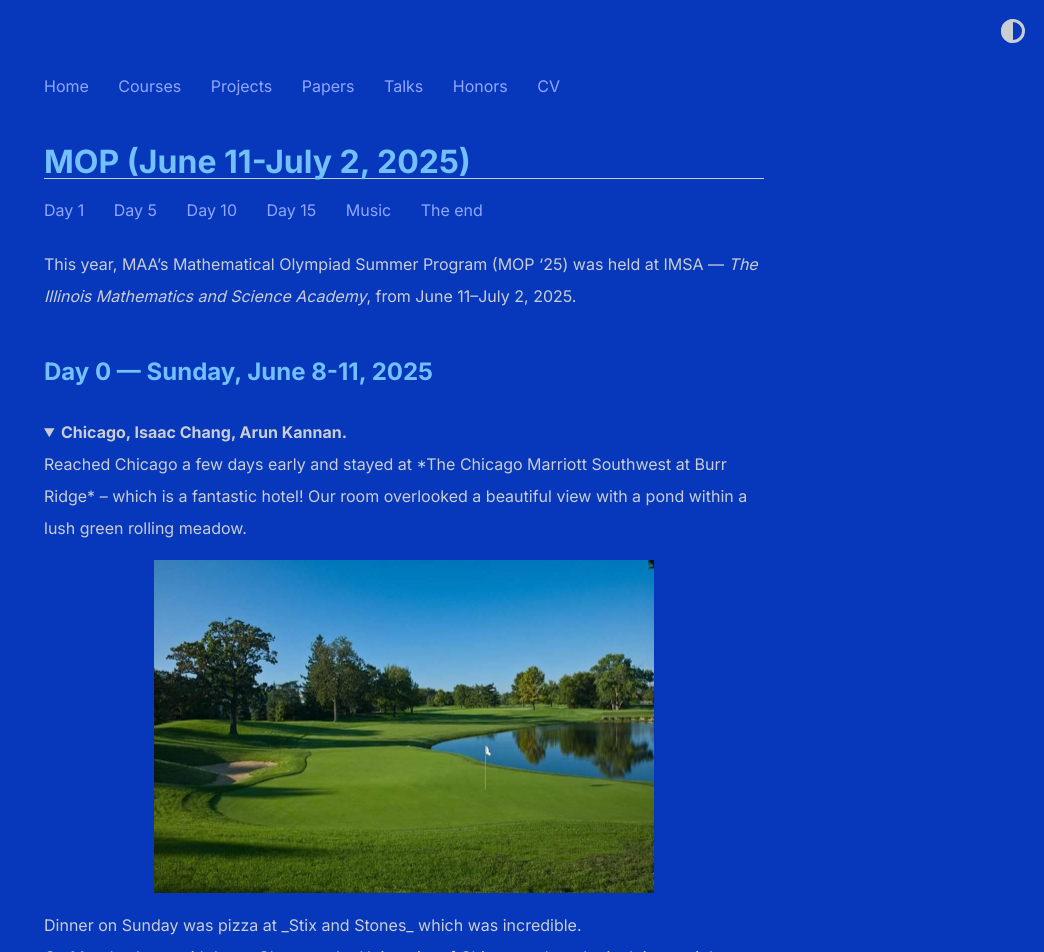
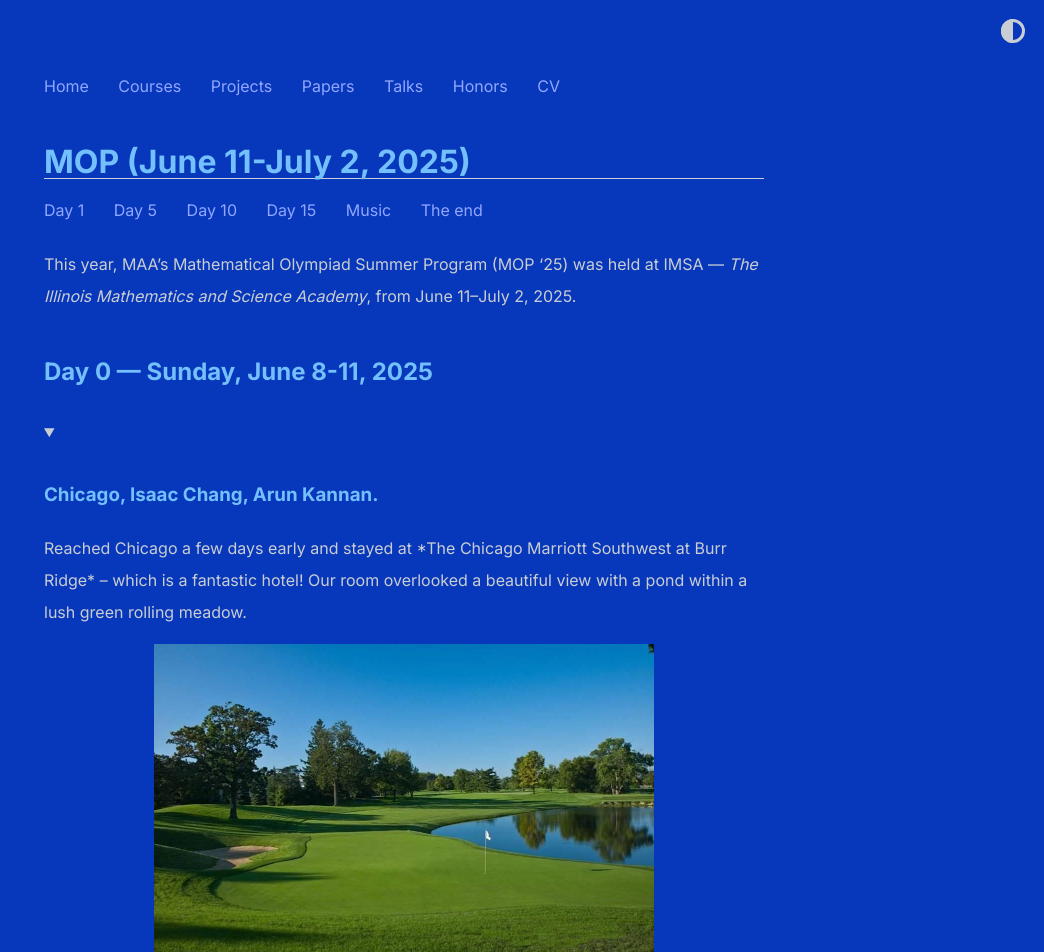
Before and after one commit to shihankanungo/shihankanungo.github.io, a Jekyll site: the page built from mop.md, in a window 1280 px wide. Shown: the top 952 px of the page, without its empty margins (236-1280 px from the left). Built offline with Jekyll 4.4.1, drawn with Linux system fonts in a browser that asks for light colours.

Commit message:
Update mop.md

```diff
--- a/mop.md
+++ b/mop.md
@@ -10,7 +10,7 @@ This year, MAA’s Mathematical Olympiad Summer Program (MOP '25) was held at IM
 ## Day 0 &mdash; Sunday, June 8-11, 2025
 
 <details open>
-<summary><b>Chicago, Isaac Chang, Arun Kannan.</b></summary>
+<summary><h3>Chicago, Isaac Chang, Arun Kannan.</h3></summary>
 
 Reached Chicago a few days early and stayed at *The Chicago Marriott Southwest at Burr Ridge* – which is a fantastic hotel! Our room overlooked a beautiful view with a pond within a lush green rolling meadow.
 
```
